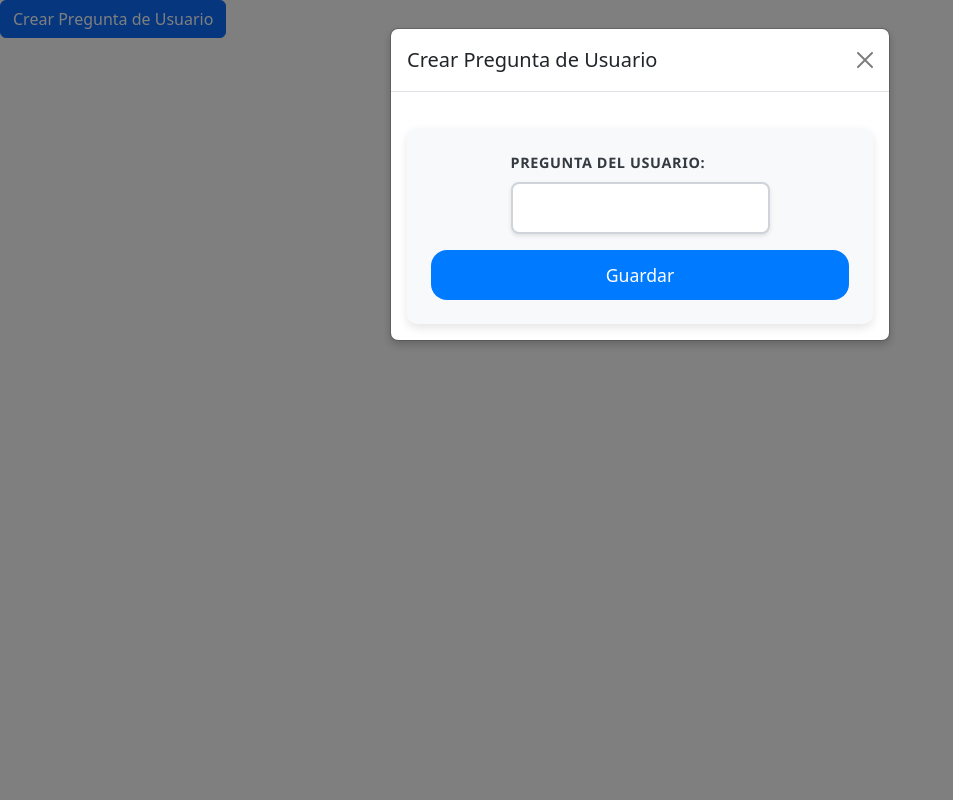
After one commit to mcamposr5/py-back, a Django app: page /users/crear_usuario_pregunta/ in a window 1280 px wide, after a click on "Crear Pregunta de Usuario". The commit adds this page. Shown: the whole page, without its empty margins (0-953 px from the left). Run offline with Django 4.2, Linux system fonts and the light colour scheme; some libraries are stand-ins or nearby versions.

Commit message:
Añadidos módulos de crear rol opción, usuario rol, y usuario pregunta

```diff
--- /dev/null
+++ b/sistemaseguridad/users/templates/usuariopregunta.html
@@ -0,0 +1,29 @@
+{% extends 'base.html' %}
+{% load static %}
+
+{% block content %}
+<button type="button" class="btn btn-primary" data-bs-toggle="modal" data-bs-target="#usuarioPreguntaModal">
+    Crear Pregunta de Usuario
+</button>
+
+<div class="modal fade" id="usuarioPreguntaModal" tabindex="-1" aria-labelledby="usuarioPreguntaLabel" aria-hidden="true">
+  <div class="modal-dialog">
+    <div class="modal-content">
+      <div class="modal-header">
+        <h5 class="modal-title" id="usuarioPreguntaLabel">Crear Pregunta de Usuario</h5>
+        <button type="button" class="btn-close" data-bs-dismiss="modal" aria-label="Close"></button>
+      </div>
+      <div class="modal-body">
+        <form method="POST" action="/crear_usuario_pregunta/">
+          {% csrf_token %}
+          <div class="mb-3">
+            <label for="pregunta" class="form-label">Pregunta del Usuario:</label>
+            <input type="text" class="form-control" id="pregunta" name="pregunta" required>
+          </div>
+          <button type="submit" class="btn btn-primary">Guardar</button>
+        </form>
+      </div>
+    </div>
+  </div>
+</div>
+{% endblock %}
```
Also changed, not shown: sistemaseguridad/users/templates/rolopcion.html (+25 -5 lines), sistemaseguridad/users/templates/usuariorol.html (+25 -5 lines).
